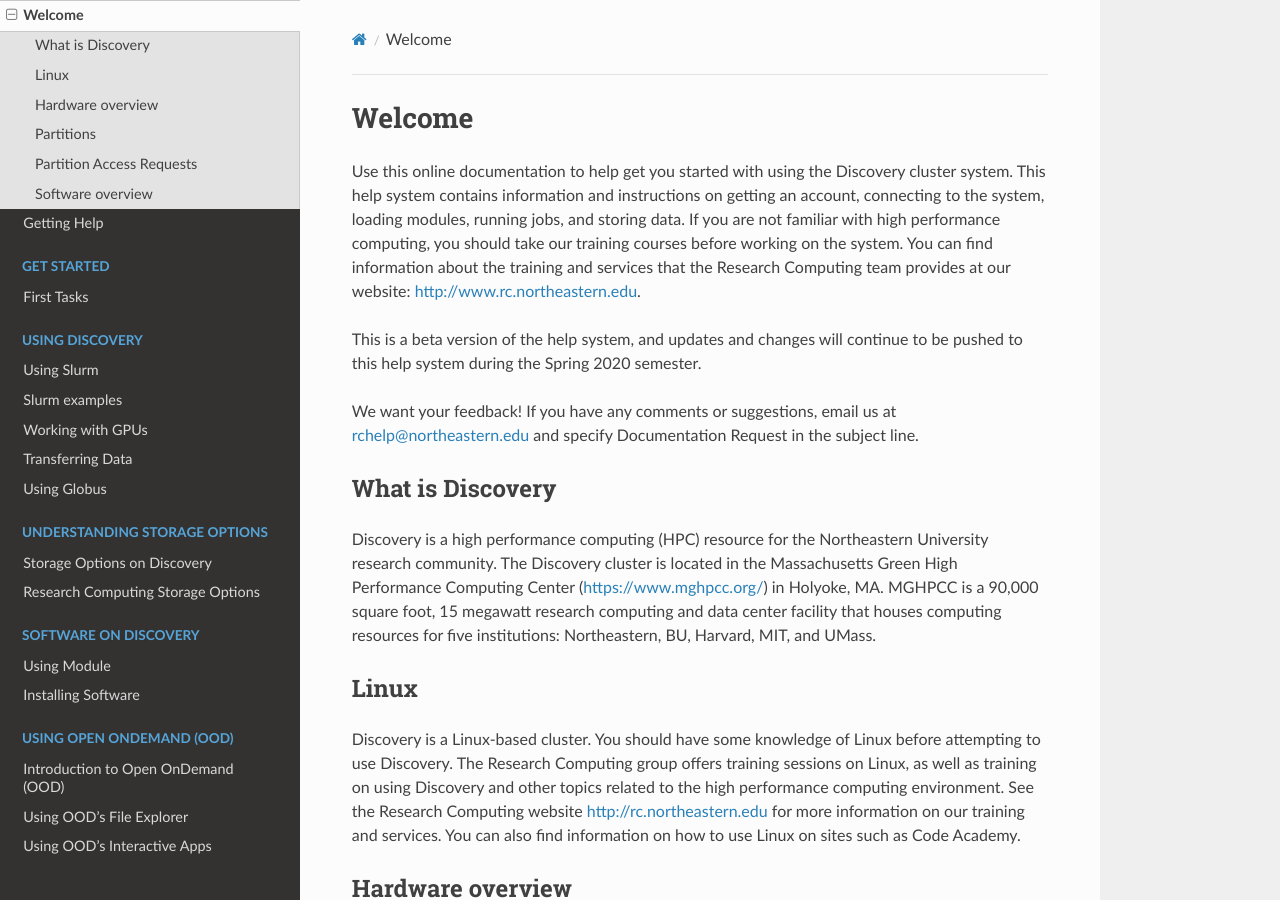
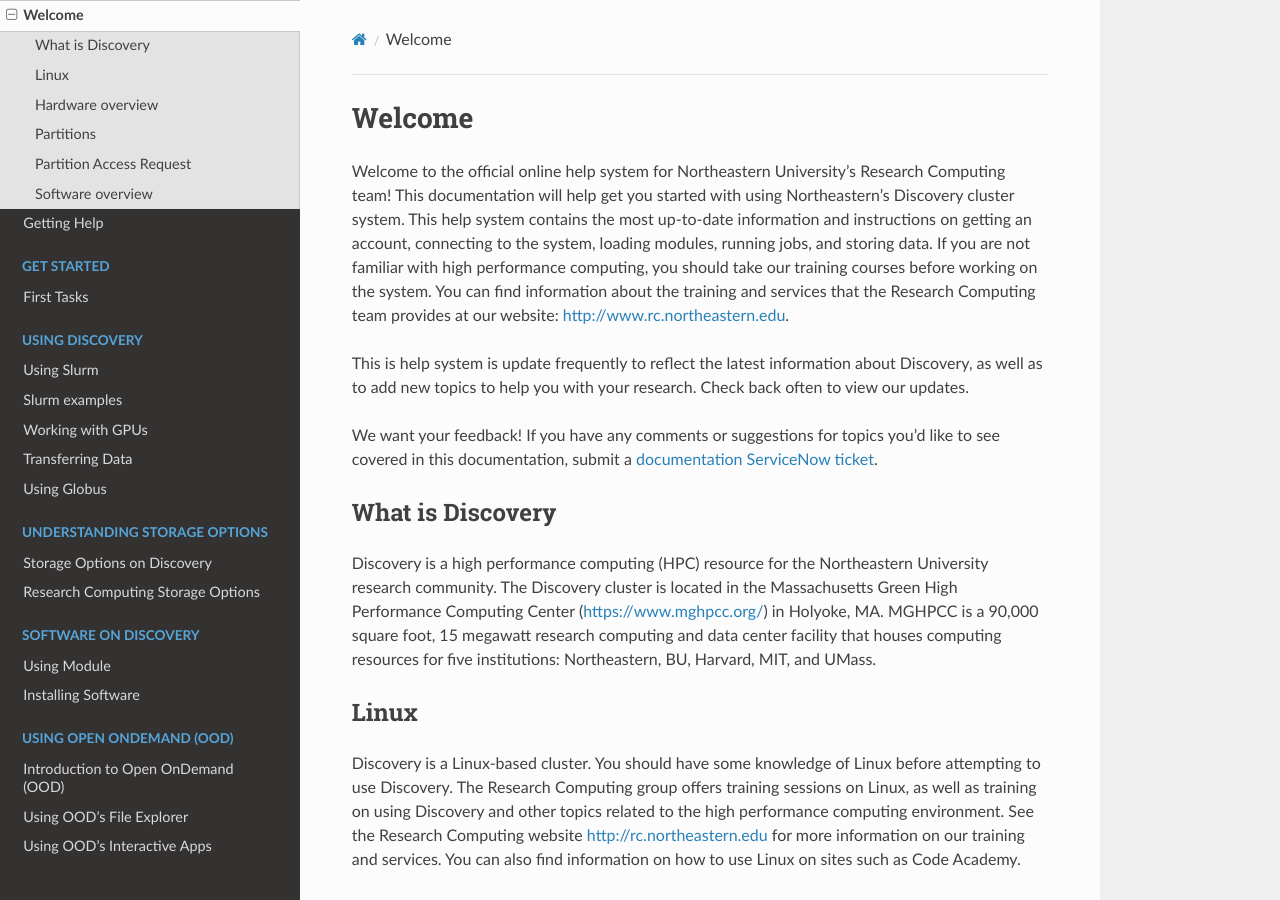
Before and after one commit to northeastern-rc/rc-public-documentation, a Sphinx documentation site: the page built from docs/source/welcome/welcome.rst, in a window 1280 px wide and 900 px high. Built offline with Sphinx 7.4.7 and the Read the Docs theme 2.0.0, drawn with Linux system fonts in a browser that asks for light colours; some of the changed text lies outside the part shown.

Commit message:
updated welcome page

```diff
--- a/docs/source/get_started/first-tasks.rst
+++ b/docs/source/get_started/first-tasks.rst
@@ -28,7 +28,9 @@
 +++++++++++++++++++++++++++
 Every user on Discovery needs to have a sponsor approve their request, usually a PI or professor at Northeastern. PIs, professors, and instructors can sponsor themselves.
 Students (undergraduate or graduate), visiting researchers, or staff members must have a sponsor approve their request. When you fill out the
-ServiceNow form and enter the name of your sponsor, an email goes to the sponsor when you submit the request.
+ServiceNow form and enter the name of your sponsor, an email goes to the sponsor when you submit the request. Sponsors will continue to receive email
+reminders until they approve the request through the link in the email to ServiceNow. We recommended that before you submit an access request, let your sponsor know to
+look for the email with the link to the approval page to help expedite the process.
 
 Connecting to Discovery
 =======================
--- a/docs/source/welcome/welcome.rst
+++ b/docs/source/welcome/welcome.rst
@@ -1,17 +1,18 @@
 ********
 Welcome
 ********
-Use this online documentation to help get you started with using the Discovery cluster system.
-This help system contains information and instructions on getting an account, connecting to the system,
+Welcome to the official online help system for Northeastern University's Research Computing team!
+This documentation will help get you started with using Northeastern's Discovery cluster system.
+This help system contains the most up-to-date information and instructions on getting an account, connecting to the system,
 loading modules, running jobs, and storing data. If you are not familiar with high performance computing,
 you should take our training courses before working on the system. You can find information about the training and
 services that the Research Computing team provides at our website: http://www.rc.northeastern.edu.
 
-This is a beta version of the help system, and updates and changes will continue to be pushed to
-this help system during the Spring 2020 semester.
+This is help system is update frequently to reflect the latest information about Discovery, as well
+as to add new topics to help you with your research. Check back often to view our updates.
 
-We want your feedback! If you have any comments or suggestions, email us at rchelp@northeastern.edu
-and specify Documentation Request in the subject line.
+We want your feedback! If you have any comments or suggestions for topics you'd like
+to see covered in this documentation, submit a `documentation ServiceNow ticket <https://service.northeastern.edu/tech?id=sc_cat_item&sys_id=c58d8492dbb08090a37cd206ca9619b6>`_.
 
 What is Discovery
 =================
@@ -193,7 +194,7 @@
 
 .. _partition_access:
 
-Partition Access Requests
+Partition Access Request
 ==========================
 
 If you need access to the large, long, or multigpu partition, you need to submit a `ServiceNow ticket <https://service.northeastern.edu/tech?id=sc_cat_item&sys_id=0c34d402db0b0010a37cd206ca9619b7>`_.
```
Also changed, not shown: 10 other files.
